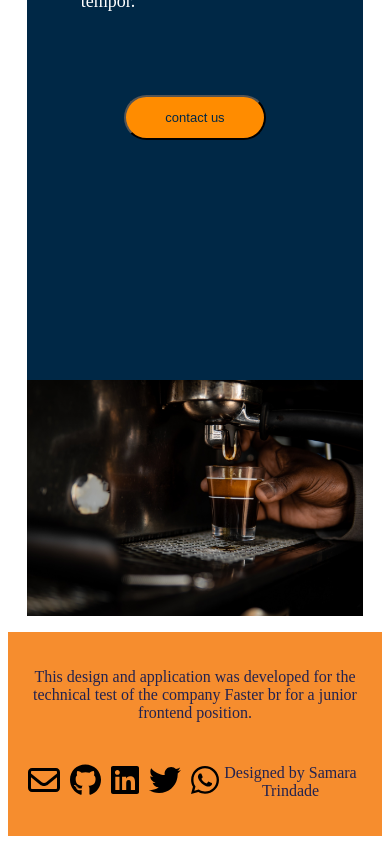
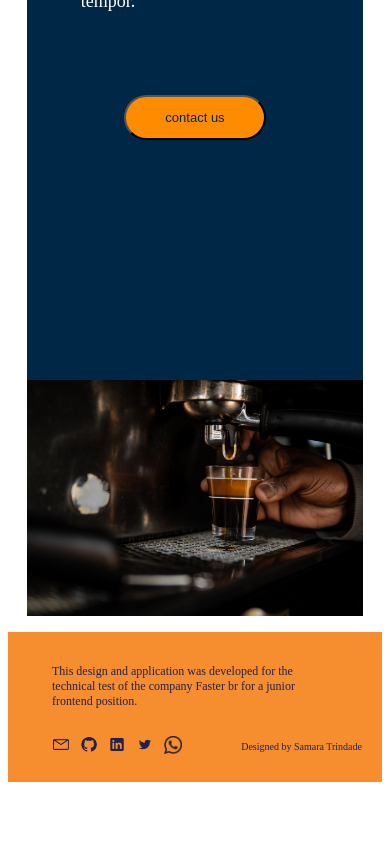
Before and after one commit to sammytrindade/NewMakeDrinks, a Nuxt app: page / in a window 390 px wide. Shown: the part 2523-3367 px from the top of the page. After the commit the page ends 3313 px from the top, so only its background shows below. Built offline with nearby package versions, Linux system fonts and the light colour scheme.

Commit message:
:sparkles: feat: Footer  project

```diff
--- a/components/Footer.vue
+++ b/components/Footer.vue
@@ -1,3 +1,11 @@
+<!-- Rodapé da página
+  elemento pai: fotter (Estilização do backgroud-color e flex box)
+  elemento filho: central-test (Container de estilização que contém a tag HTML "p" dentro de footer)
+  elemento filho: footer-content (Container que contém os icons, usado para posicioná-los ao mesmo tempo)
+  elemento neto: social-icons (Filho de footer-content, para estilização dos icons)
+  elemento filho: designer-text (Container usado para posicionar a tag HTML "p")
+-->
+
 <template>
   <footer class="footer">
     <div class="central-text">
@@ -11,21 +19,34 @@
         <a
           href="mailto:samaratrindaderibeiro@hotmail.com?subject=&body="
           title="Email"
-          ><EmailIcon
-        /></a>
-        <a href="https://github.com/sammytrindade" title="Github"
-          ><GithubIcon
-        /></a>
-        <a href="https://www.linkedin.com/in/samaratrindade/" title="LinkedIn"
-          ><LinkedinIcon
-        /></a>
-        <a href="https://twitter.com/SammyTrindade" title="Twitter"
-          ><TwitterIcon
-        /></a>
+          target="_blank"
+          ><img src="../assets/Email.png" alt="Email image" />
+        </a>
+        <a
+          href="https://github.com/sammytrindade"
+          title="Github"
+          target="_blank"
+          ><img src="../assets/Github.png" alt="Logo github" />
+        </a>
+        <a
+          href="https://www.linkedin.com/in/samaratrindade/"
+          title="LinkedIn"
+          target="_blank"
+          ><img src="../assets/Linkedin.png" alt="Logo linkedin" />
+        </a>
+
+        <a
+          href="https://twitter.com/SammyTrindade"
+          title="Twitter"
+          target="_blank"
+          ><img src="../assets/Twitter.png" alt="Logo twitter" />
+        </a>
+
         <a
           href="https://api.whatsapp.com/send?phone=5521993601558"
           title="WhatsApp"
-          ><WhatsappIcon
+          target="_blank"
+          ><img src="../assets/Whatsapp.png" alt="Phone Image"
         /></a>
       </div>
       <div class="designer-text">
@@ -36,17 +57,17 @@
 </template>
 
 <script setup lang="ts">
-import EmailIcon from "~/components/icons/email.vue";
-import GithubIcon from "~/components/icons/github.vue";
-import LinkedinIcon from "~/components/icons/linkedin.vue";
-import TwitterIcon from "~/components/icons/twitter.vue";
-import WhatsappIcon from "~/components/icons/whatsapp.vue";
+// import EmailIcon from "~/components/icons/email.vue";
+// import GithubIcon from "~/components/icons/github.vue";
+// import LinkedinIcon from "~/components/icons/linkedin.vue";
+// import TwitterIcon from "~/components/icons/twitter.vue";
+// import WhatsappIcon from "~/components/icons/whatsapp.vue";
 </script>
 
 <style scoped>
 .footer {
-  background-color: #F68D2E;
-  color: #22224F;
+  background-color: #f68d2e;
+  color: #22224f;
   text-align: center;
   padding: 20px;
 }
@@ -61,15 +82,111 @@ import WhatsappIcon from "~/components/icons/whatsapp.vue";
 .central-text {
   font-family: "Audiowide", cursive;
   flex-grow: 1;
+  flex-wrap: wrap;
+  width: 100%;
+  text-align: start;
+}
+
+.central-text p {
+  font-size: 47px;
+  padding: 0 3em;
 }
 
 .social-icons {
   margin-top: 10px;
+  margin-left: 10em;
   display: flex;
   gap: 10px;
+}
+.social-icons img {
+  width: 43px;
 }
 
 .designer-text {
   margin-top: 10px;
 }
+.designer-text p {
+  font-size: 32px;
+}
+
+@media (max-width: 1440px) {
+  .central-text p {
+    font-size: 33px;
+    padding: 0 2em;
+  }
+
+  .social-icons {
+    margin-top: 10px;
+    margin-left: 6em;
+    display: flex;
+    gap: 10px;
+  }
+
+  .designer-text p {
+    font-size: 22px;
+  }
+}
+
+@media (max-width: 1024px) {
+  .central-text p {
+    font-size: 23px;
+    padding: 0 2em;
+  }
+
+  .social-icons {
+    margin-top: 10px;
+    margin-left: 3em;
+    display: flex;
+    gap: 10px;
+  }
+  .designer-text p {
+    font-size: 19px;
+  }
+  .social-icons img {
+    width: 33px;
+  }
+}
+
+@media (max-width: 768px) {
+  .central-text p {
+    font-size: 16px;
+    padding: 0 2em;
+  }
+
+  .social-icons {
+    margin-top: 10px;
+    margin-left: 2em;
+    display: flex;
+    gap: 10px;
+  }
+
+  .designer-text p {
+    font-size: 14px;
+  }
+
+  .social-icons img {
+    width: 23px;
+  }
+}
+@media (max-width: 768px) {
+  .central-text p {
+    font-size: 12px;
+    padding: 0 2em;
+  }
+
+  .social-icons {
+    margin-top: 10px;
+    margin-left: 1.5em;
+    display: flex;
+    gap: 10px;
+  }
+
+  .designer-text p {
+    font-size: 10px;
+  }
+
+  .social-icons img {
+    width: 18px;
+  }
+}
 </style>
```
